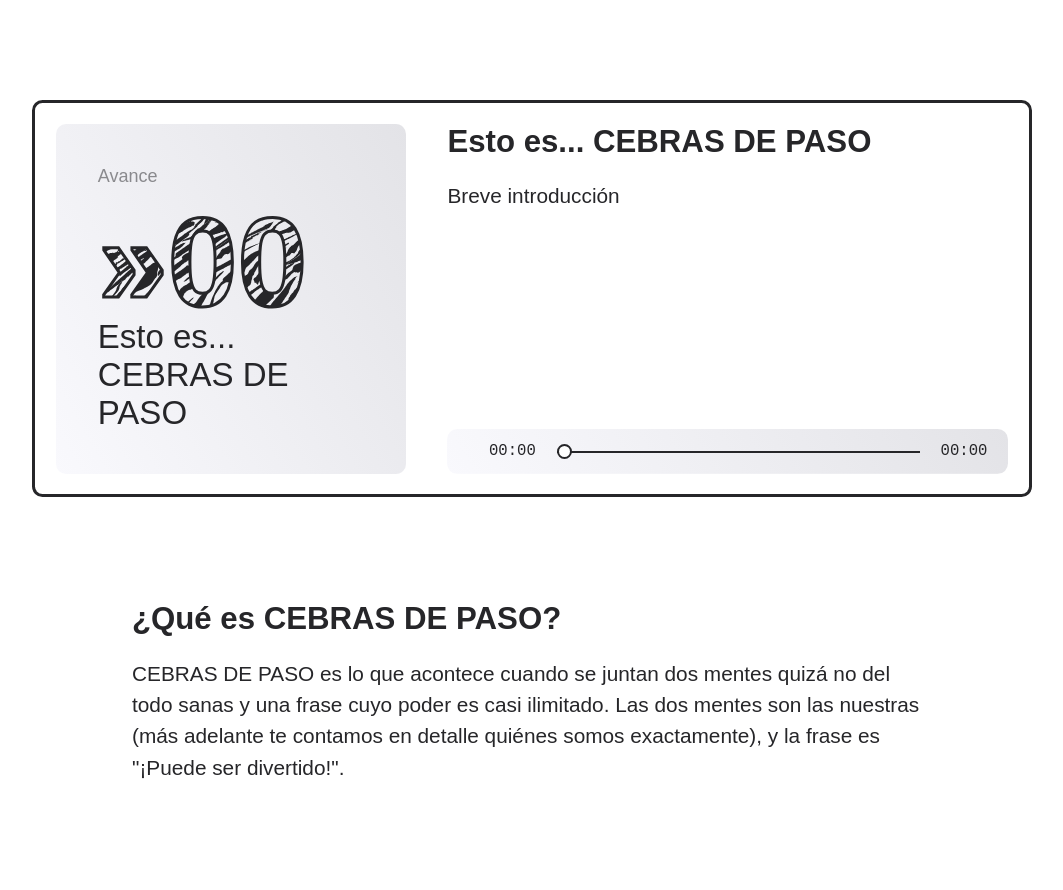
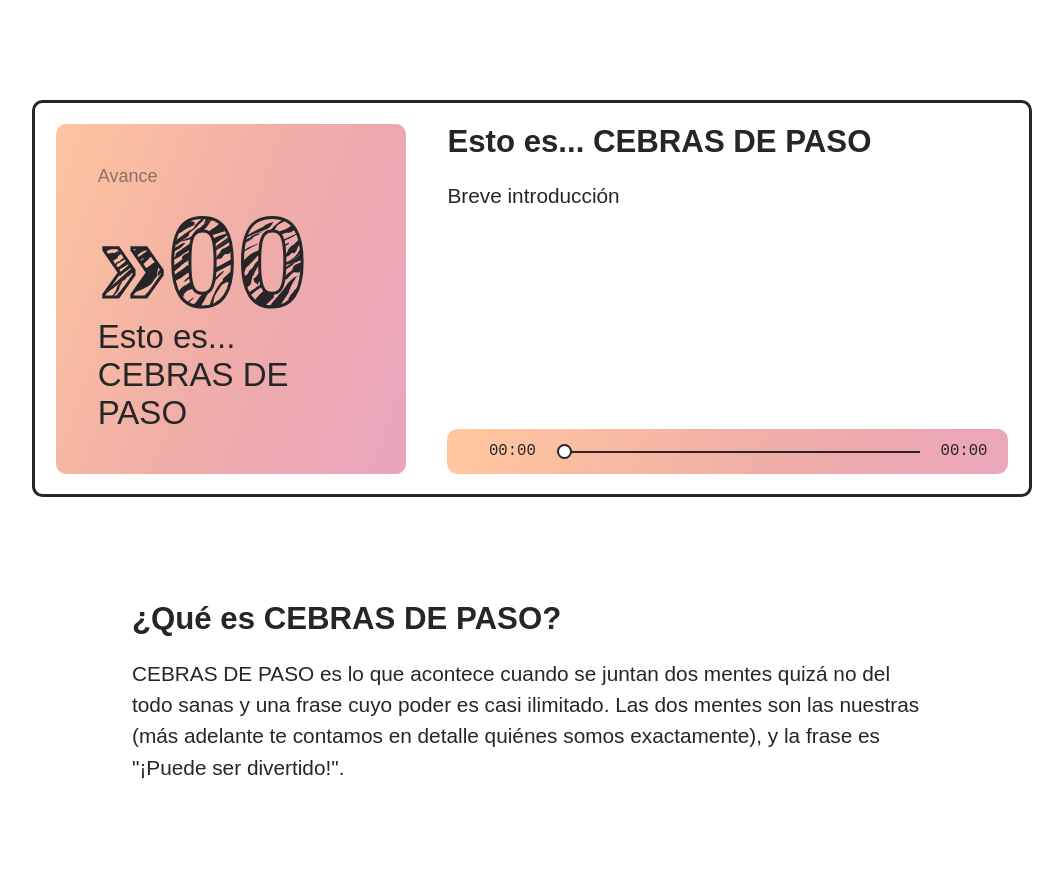
Before and after one commit to aaronadal/cebrasdepaso, a Vue app: page / in a window 1280 px wide. Shown: the part 780-1670 px from the top of the page, without its empty margins (108-1171 px from the left). Built offline with nearby package versions, Linux system fonts and the light colour scheme; a small style sheet from the web is missing.

Commit message:
Full background gradient in home episode

```diff
--- a/src/components/EpisodeCard.vue
+++ b/src/components/EpisodeCard.vue
@@ -8,17 +8,19 @@ import {ref} from '@vue/reactivity'
 interface Props {
     podcast?: Podcast|null;
     episode: Episode;
+    fullBackground?: boolean;
 }
 
 withDefaults(defineProps<Props>(), {
   podcast: null,
+  fullBackground: false,
 })
 
 const episodeRef = ref()
 </script>
 
 <template>
-    <Card class="episode-card" :title="episode.title.replace('<br/>', ' ')">
+    <Card class="episode-card" :class="{'full-background': fullBackground}" :title="episode.title.replace('<br/>', ' ')">
       <template #thumbnail>
         <EpisodeThumbnail
           ref="episodeRef"
@@ -28,6 +30,7 @@ const episodeRef = ref()
           :season="episode.season"
           :numberInSeason="episode.numberInSeason"
           is-title-html
+          :full-background="fullBackground"
         />
       </template>
 
@@ -35,7 +38,7 @@ const episodeRef = ref()
         <div class="summary" v-html="episode.summary" />
 
         <AudioPlayer
-          :style="{background: episodeRef?.background}"
+          :style="{backgroundImage: episodeRef?.background}"
           :url="episode.mediaUrl"
           :type="episode.mediaType"
           :title="episode.title"
--- a/src/components/EpisodeThumbnail.vue
+++ b/src/components/EpisodeThumbnail.vue
@@ -11,15 +11,16 @@ interface Props {
     numberInSeason: number,
     isTitleHtml?: boolean
     disableAnimations?: boolean;
+    fullBackground?: boolean;
 }
 
-// eslint-disable-next-line no-undef
 const props = withDefaults(defineProps<Props>(), {
   isTitleHtml: false,
   disableAnimations: false,
+  fullBackground: false,
 })
 
-const { type, number } = toRefs(props)
+const { type, number, fullBackground } = toRefs(props)
 
 const episodeType = computed(() => {
   if (type.value === 'bonus') {
@@ -34,6 +35,10 @@ const episodeType = computed(() => {
 })
 
 const background = computed(() => {
+  if(fullBackground.value) {
+    return 'var(--full-gradient)';
+  }
+
   if(type.value === 'trailer') {
     return 'var(--gradient-gray)';
   }
@@ -58,7 +63,7 @@ defineExpose({
 </script>
 
 <template>
-  <div ref="element" class="episode-thumbnail" :style="{background}">
+  <div ref="element" class="episode-thumbnail" :style="{backgroundImage: background}">
       <span class="season">
         {{ episodeType }}
         <template v-if="type !== 'trailer'">
--- a/src/styles/_card_episode.scss
+++ b/src/styles/_card_episode.scss
@@ -25,6 +25,13 @@
       overflow-wrap: break-word;
       word-wrap: break-word;
       word-break: break-word;
+    }
+  }
+
+  &.full-background {
+    .episode-thumbnail,
+    .audio-player {
+      @extend %full-gradient-animated;
     }
   }
 }
--- a/src/views/HomeView.vue
+++ b/src/views/HomeView.vue
@@ -19,6 +19,7 @@ import {PODCAST_INTRODUCTION_EPISODE} from "@/config";
         :episode="PODCAST_INTRODUCTION_EPISODE"
         class="bordered"
         style="margin-top: 2rem;"
+        full-background
       />
     </section>
 
```
